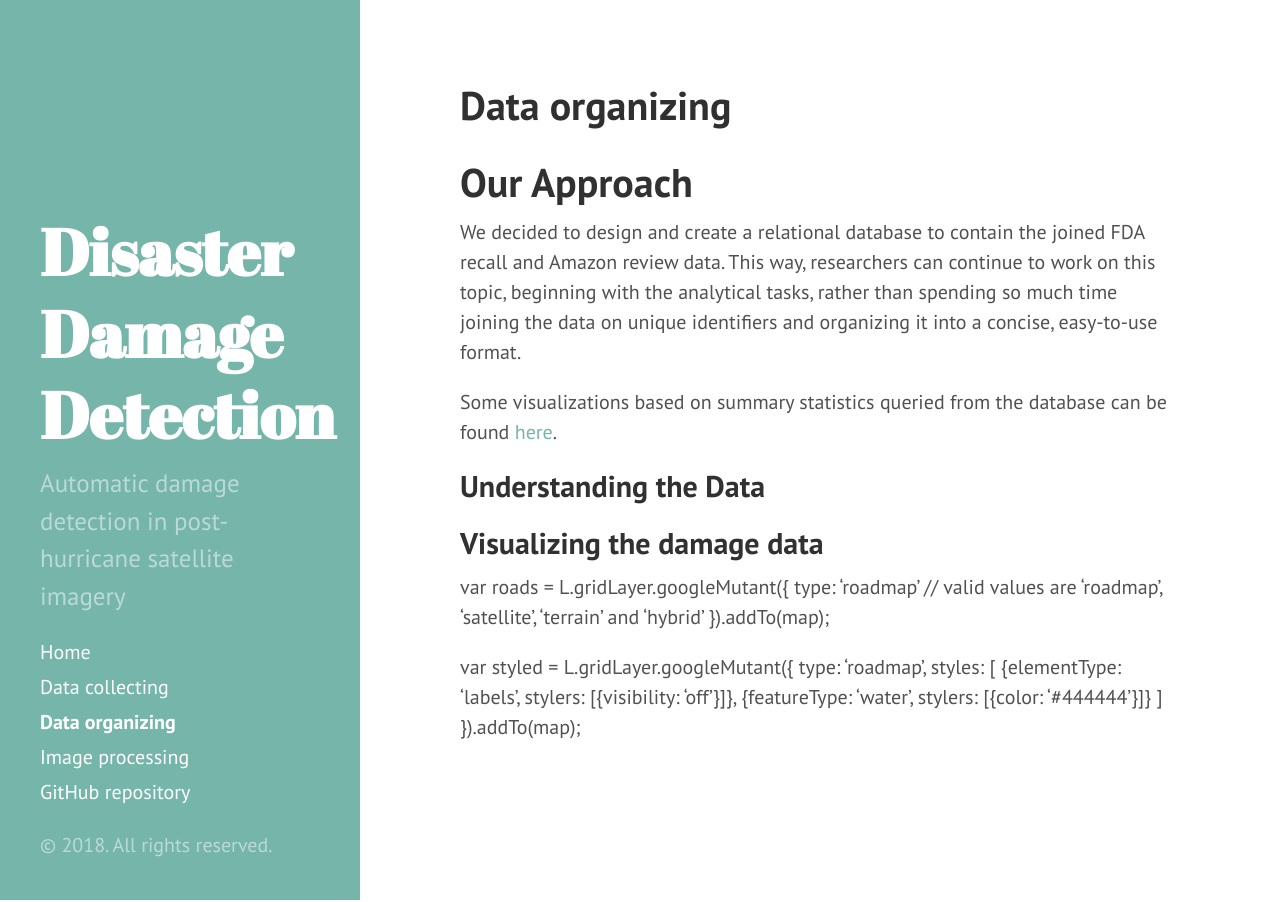
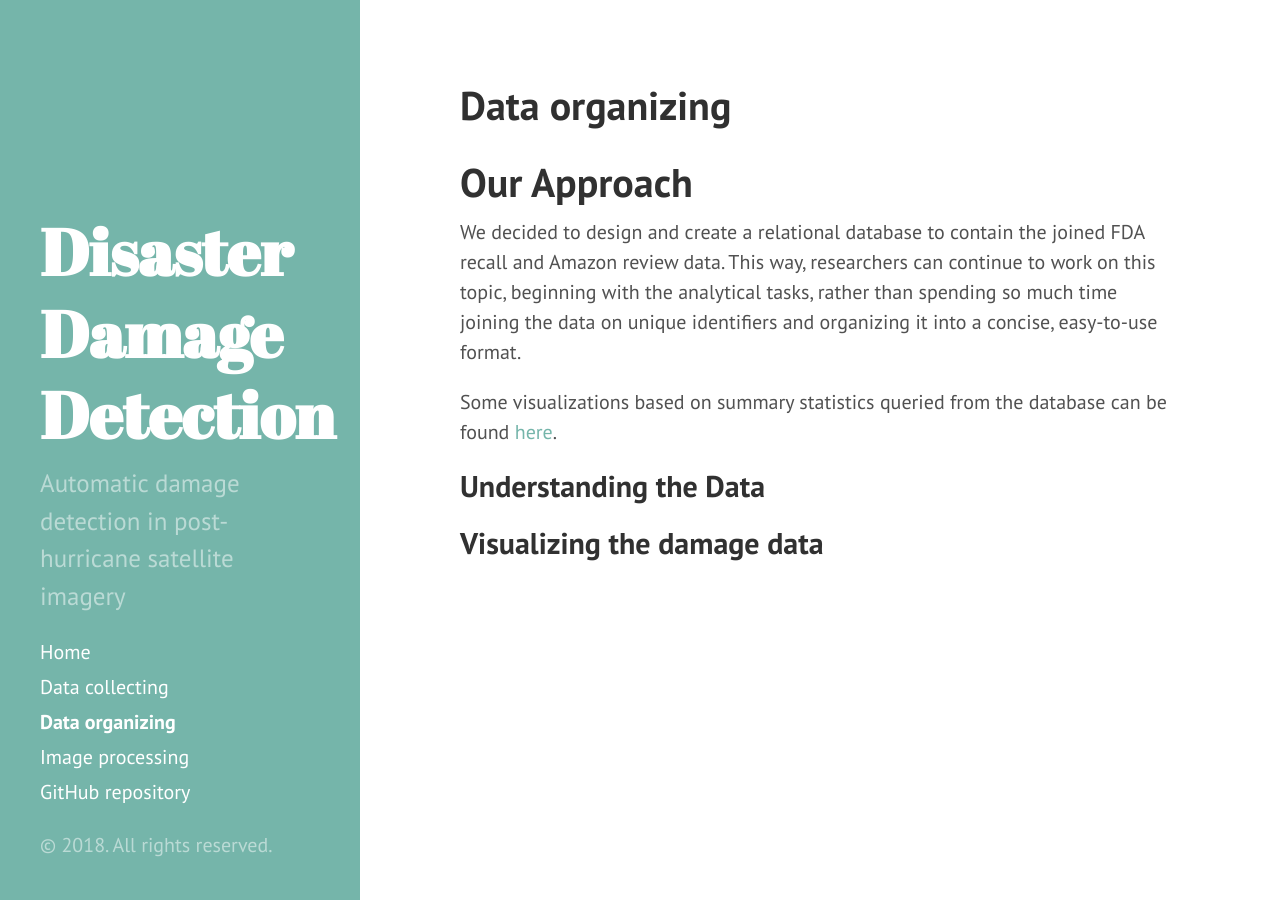
Before and after one commit to DDS-Lab/disaster-damage-detection, a Jekyll site: the page built from data-organizing.md, in a window 1280 px wide. Built offline with Jekyll 4.4.1, drawn with Linux system fonts in a browser that asks for light colours; nearby versions of some CDN libraries; a script that is not in the unit is left out.

Commit message:
Update data-organizing.md

```diff
--- a/data-organizing.md
+++ b/data-organizing.md
@@ -12,21 +12,3 @@ Some visualizations based on summary statistics queried from the database can be
 ## Understanding the Data
 
 ## Visualizing the damage data
-
-<script src="https://maps.googleapis.com/maps/api/js?key=YOUR_API_KEY" async defer></script>
-<link rel="stylesheet" href="https://unpkg.com/leaflet@1.0.3/dist/leaflet.css" />
-<script src="https://unpkg.com/leaflet@1.0.3/dist/leaflet.js"></script>
-
-<script src='https://unpkg.com/leaflet.gridlayer.googlemutant@latest/Leaflet.GoogleMutant.js'></script>
-
-var roads = L.gridLayer.googleMutant({
-    type: 'roadmap' // valid values are 'roadmap', 'satellite', 'terrain' and 'hybrid'
-}).addTo(map);
-
-var styled = L.gridLayer.googleMutant({
-    type: 'roadmap',
-    styles: [
-        {elementType: 'labels', stylers: [{visibility: 'off'}]},
-        {featureType: 'water', stylers: [{color: '#444444'}]}
-    ]
-}).addTo(map);
```
